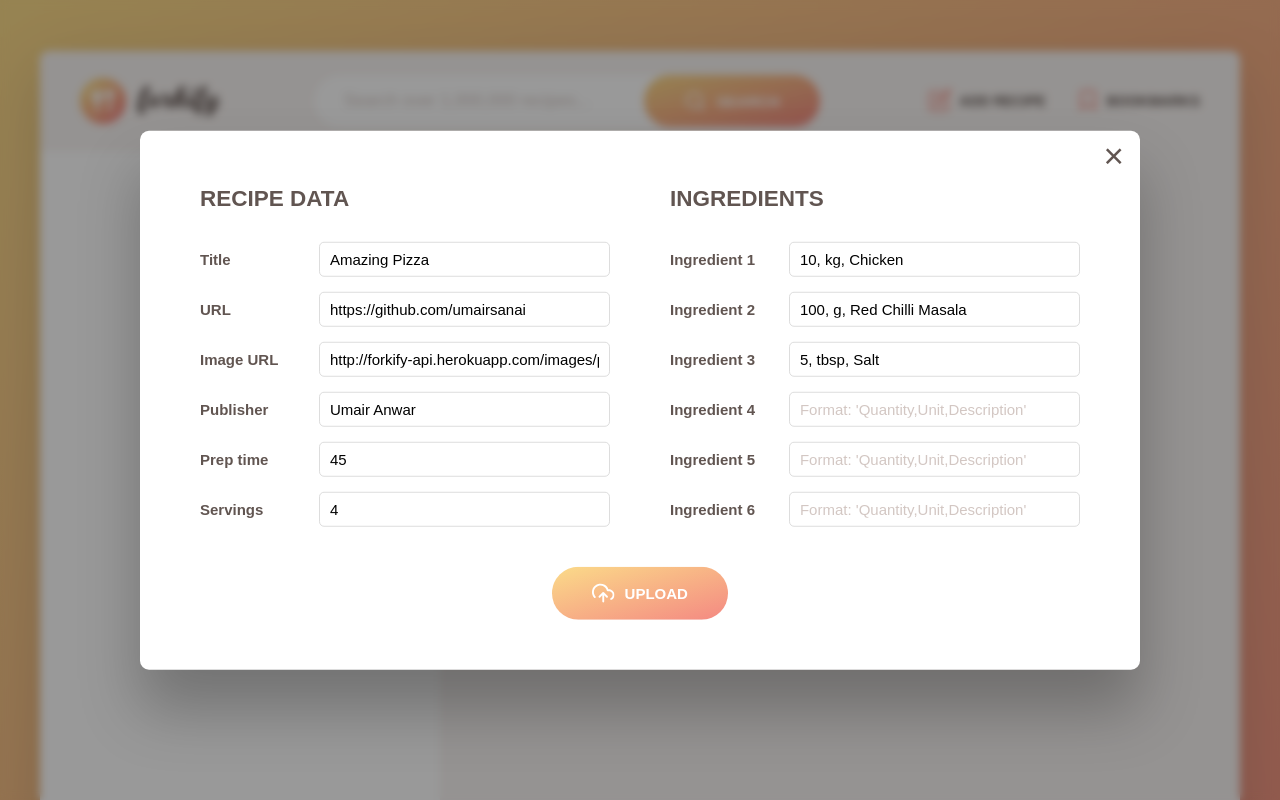
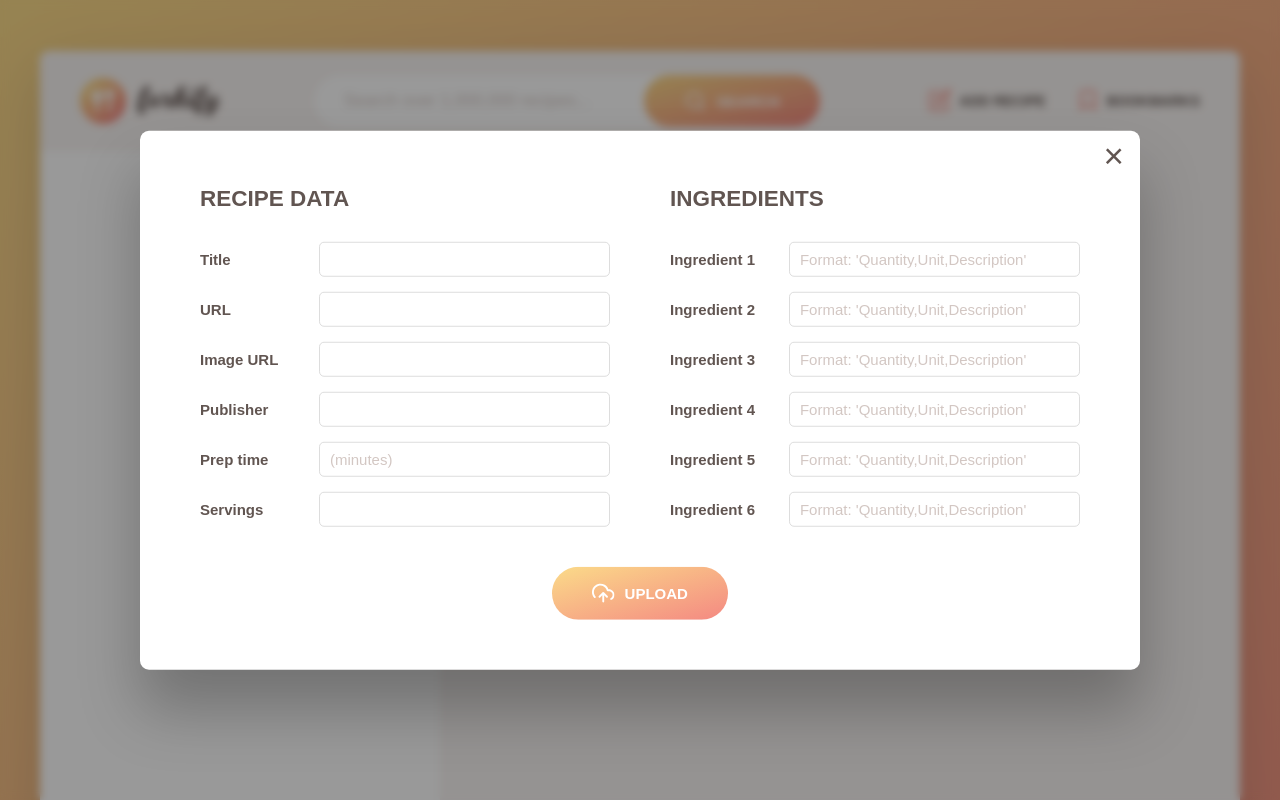
Before and after one commit to umairsanai/Forkify, a website built with Parcel: page source_code/index.html in a window 1280 px wide. Both pictures are taken after a click on the button "ADD RECIPE". Shown: the top 800 px of the page. Built offline with nearby package versions, Linux system fonts and the light colour scheme.

Commit message:
Removed Test values from Add Recipe Form, and fixed remaining merge conflict code in script.js

```diff
--- a/source_code/index.html
+++ b/source_code/index.html
@@ -186,24 +186,23 @@
         <div class="upload__column">
           <h3 class="upload__heading">Recipe data</h3>
           <label>Title</label>
-          <input value="Amazing Pizza" class="upload__title" required name="title" type="text" autofocus/>
+          <input class="upload__title" required name="title" type="text" autofocus/>
           <label>URL</label>
-          <input value="https://github.com/umairsanai" class="upload__url" required name="sourceUrl" type="text" />
+          <input class="upload__url" required name="sourceUrl" type="text" />
           <label>Image URL</label>
-          <input value="http://forkify-api.herokuapp.com/images/pizza_30061a5d763.jpg" class="upload__img-url" required name="image" type="text" />
+          <input class="upload__img-url" required name="image" type="text" />
           <label>Publisher</label>
-          <input value="Umair Anwar" class="upload__publisher" required name="publisher" type="text" />
+          <input class="upload__publisher" required name="publisher" type="text" />
           <label>Prep time</label>
-          <input value="45" class="upload__prep-time" required name="cookingTime" type="number" placeholder="(minutes)" />
+          <input class="upload__prep-time" required name="cookingTime" type="number" placeholder="(minutes)" />
           <label>Servings</label>
-          <input value="4" class="upload__servings" required name="servings" type="number" />
+          <input class="upload__servings" required name="servings" type="number" />
         </div>
 
         <div class="upload__column">
           <h3 class="upload__heading">Ingredients</h3>
           <label>Ingredient 1</label>
           <input
-            value="10, kg, Chicken"
             class="upload__ingredient-1"
             type="text"
             required
@@ -212,7 +211,6 @@
             />
           <label>Ingredient 2</label>
           <input
-            value="100, g, Red Chilli Masala"
             class="upload__ingredient-2"
             type="text"
             name="ingredient-2"
@@ -220,7 +218,6 @@
             />
           <label>Ingredient 3</label>
           <input
-            value="5, tbsp, Salt"
             class="upload__ingredient-3"
             type="text"
             name="ingredient-3"
@@ -228,7 +225,6 @@
           />
           <label>Ingredient 4</label>
           <input
-
             class="upload__ingredient-4"
             type="text"
             name="ingredient-4"
@@ -236,7 +232,6 @@
           />
           <label>Ingredient 5</label>
           <input
-
             class="upload__ingredient-5"
             type="text"
             name="ingredient-5"
@@ -244,7 +239,6 @@
           />
           <label>Ingredient 6</label>
           <input
-
             class="upload__ingredient-6"
             type="text"
             name="ingredient-6"
--- a/source_code/src/js/script.js
+++ b/source_code/src/js/script.js
@@ -99,11 +99,7 @@ const addIngredient = function(quantity, unit, description) {
   recipeIngredientList.insertAdjacentHTML("beforeend",
     `<li class="recipe__ingredient">
       <svg class="recipe__icon">
-<<<<<<< HEAD
         <use href="${icon}#icon-check"></use>
-=======
-        <use href="/icons.4c95ab8c.svg#icon-check"></use>
->>>>>>> b2209276c49dae5e3580717e4fa8f0b9c3d8c531
       </svg>
       <div class="recipe__quantity">${quantity}</div>
       <div class="recipe__description">
@@ -252,11 +248,7 @@ const updateBookmarks = function() {
   if (!bookmarks.length) {
     bookmarksList.innerHTML =
     `<div class="message">
-<<<<<<< HEAD
       <div><svg><use href="${icon}#icon-smile"></use></svg></div>
-=======
-      <div><svg><use href="/icons.4c95ab8c.svg#icon-smile"></use></svg></div>
->>>>>>> b2209276c49dae5e3580717e4fa8f0b9c3d8c531
       <p>No bookmarks yet. Find a nice recipe and bookmark it :)</p>
     </div>`;
   }
```
